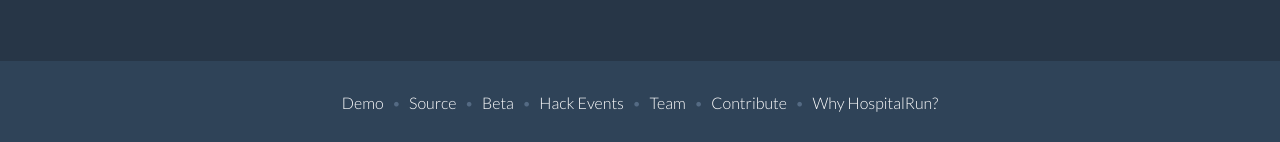
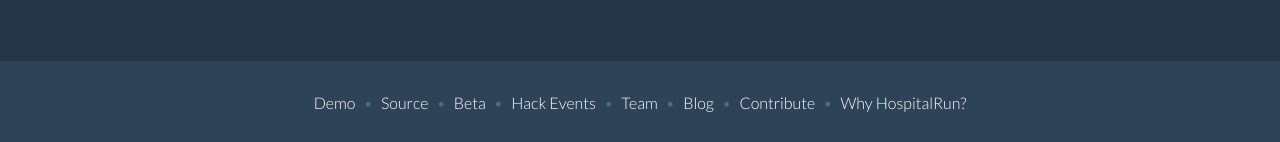
Before and after one commit to HospitalRun/hospitalrun.io, a Jekyll site: the page built from index.html, in a window 1280 px wide. Shown: the part 1581-1723 px from the top of the page. Built offline with Jekyll 4.4.1, drawn with Linux system fonts in a browser that asks for light colours.

Commit message:
Add blog link to footer

```diff
--- a/_includes/footer.html
+++ b/_includes/footer.html
@@ -7,6 +7,7 @@
       <a href="/beta" class="footer-link">Beta</a> &bull;
       <a href="/events" class="footer-link" target="_blank">Hack Events</a> &bull;
       <a href="/team" class="footer-link" target="_blank">Team</a> &bull;
+      <a href="/blog.html" class="footer-link" target="_blank">Blog</a> &bull;
       <a href="/contribute" class="footer-link">Contribute</a> &bull;
       <a href="http://goo.gl/NCJDnJ" class="footer-link" target="_blank">Why HospitalRun?</a>
     </nav>
```
